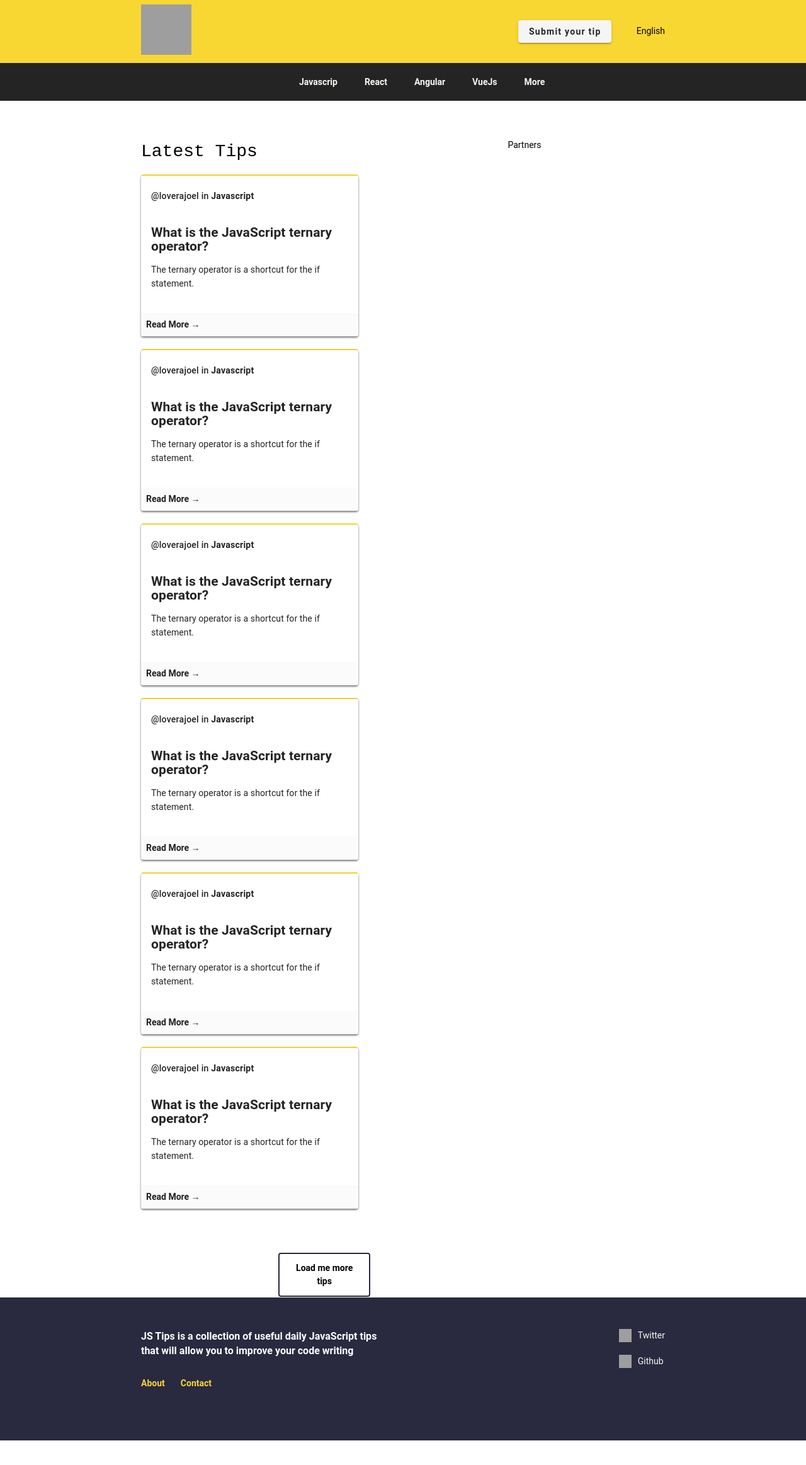
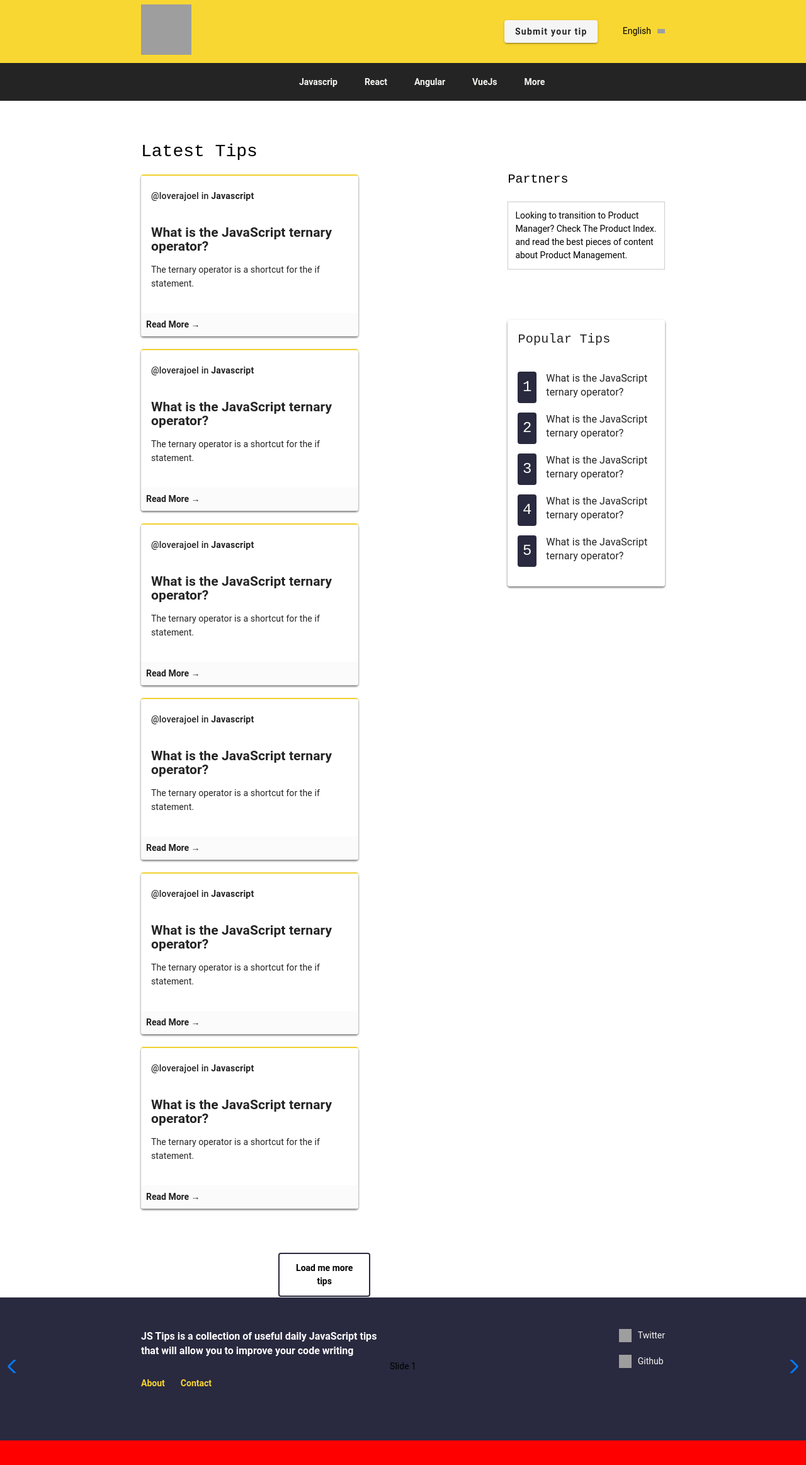
Before and after one commit to huynhquangminh/Js-tip-page-vuejs, a Vue app in the folder js-tip-co/: page /home in a window 1280 px wide. Shown: the top 2326 px of the page at 63% size. Before the commit the page ends 2287 px from the top, so only its background shows below. Built offline with nearby package versions, Linux system fonts and the light colour scheme; grey boxes are pictures that could not be loaded.

Commit message:
update code

```diff
--- a/js-tip-co/package.json
+++ b/js-tip-co/package.json
@@ -9,7 +9,10 @@
   },
   "dependencies": {
     "core-js": "^3.6.5",
+    "swiper": "^6.5.0",
     "vue": "^2.6.11",
+    "vue-awesome-swiper": "^4.1.1",
+    "vue-router": "^3.5.1",
     "vuetify": "^2.4.6"
   },
   "devDependencies": {
--- a/js-tip-co/src/App.vue
+++ b/js-tip-co/src/App.vue
@@ -2,7 +2,7 @@
   <div data-app id="app">
     <Header />
     <Nav />
-    <Home />
+    <router-view />
     <Footer />
   </div>
 </template>
@@ -11,14 +11,12 @@
 import Nav from  './views/Nav.vue'
 import Header from './views/Header.vue'
 import Footer from './views/Footer.vue'
-import Home from './views/Home.vue'
 export default {
   name: 'App',
   components: {
     Nav,
     Header,
-    Footer,
-    Home
+    Footer
   }
 }
 </script>
--- a/js-tip-co/src/components/SidebarLeft.vue
+++ b/js-tip-co/src/components/SidebarLeft.vue
@@ -1,10 +1,27 @@
 <template>
     <div class="sidebarLeft">
-        <div>
-            Partners
+        <div class="sidebarLeft_partners">
+            <div class="sidebarLeft_partners__title">Partners</div>
+            <div class="sidebarLeft_partners__content">
+                Looking to transition to Product Manager?
+                Check The Product Index. and read the best pieces of content about Product Management.
+            </div>
         </div>
-        <div>
-            Looking to transition to Product Manager? Check The Product Index. and read the best pieces of content about Product Management.
+        <div class="sidebarLeft_tips">
+            <v-card>
+                <v-card-title>
+                    <div class="sidebarLeft_tips__title">
+                       Popular Tips
+                    </div>
+                </v-card-title>
+                <v-card-text>
+                    <ul class="sidebarLeft_tips__content">
+                        <li class="sidebarLeft_tips__contentItem" v-for="(item, index) in 5" :key="index">
+                            <div class="sidebarLeft_tips__contentNum">{{index+ 1}}</div> <span class="sidebarLeft_tips__contentText">What is the JavaScript ternary operator?</span>
+                        </li>
+                    </ul>
+                </v-card-text>
+            </v-card>
         </div>
     </div>
 </template>
@@ -15,4 +32,50 @@
 };
 </script>
 <style lang="scss">
+.sidebarLeft {
+    &_partners {
+        &__title {
+            font: 350 20px/1.5 'Roboto Mono', monospace;
+            margin-bottom: 20px;
+        }
+        &__content {
+            border: 1px solid #ccc;
+            margin: 10px 0;
+            display: block;
+            padding: 11px;
+        }
+    }
+    &_tips {
+        border-radius: 4px;
+        background: #fff;
+        box-shadow: 0 2px 2px 1px #cecece;
+        margin-top: 80px;
+        &__title{
+            font: 400 20px/1.5 "Roboto Mono",monospace;
+        }
+        &__content {
+            margin-top: 20px;
+            &Item {
+                display: flex;
+                margin-bottom: 15px;
+            }
+            &Num {
+                width: 50px;
+                height: 50px;
+                border-radius: 4px;
+                background-color: #29293f;
+                font-family: roboto mono,monospace;
+                font-size: 24px;
+                color: #f8f8f4;
+                text-align: center;
+                line-height: 50px;
+                margin: 0 15px 0 0;
+            }
+            &Text {
+                font-size: 16px;
+                color: #242424;
+            }
+        }
+    }
+}
 </style>
--- /dev/null
+++ b/js-tip-co/src/components/SwiperApp.vue
@@ -0,0 +1,44 @@
+<template>
+    <div class="swiperVue">
+        <swiper class="swiper" :options="swiperOption">
+            <swiper-slide>Slide 1</swiper-slide>
+            <swiper-slide>Slide 2</swiper-slide>
+            <div class="swiper-button-prev" slot="button-prev"></div>
+            <div class="swiper-button-next" slot="button-next"></div>
+        </swiper>
+    </div>
+</template>
+<script>
+import { Swiper, SwiperSlide } from 'vue-awesome-swiper';
+export default {
+    name: 'SwiperVue',
+    components: {
+        Swiper,
+        SwiperSlide,
+    },
+    data: function () {
+        return {
+            swiperOption: {
+                navigation: {
+                    nextEl: '.swiper-button-next',
+                    prevEl: '.swiper-button-prev',
+                },
+            },
+        };
+    },
+};
+</script>
+<style lang="scss">
+.swiperVue {
+    width: 100%;
+    height: 755px;
+    background-color: red;
+    margin-top: 100px;
+    .swiper-slide {
+        display: flex;
+        justify-content: center;
+        align-items: center;
+        text-align: center;
+    }
+}
+</style>
--- a/js-tip-co/src/main.js
+++ b/js-tip-co/src/main.js
@@ -1,11 +1,16 @@
 import Vue from 'vue'
 import App from './App.vue'
+import VueAwesomeSwiper from 'vue-awesome-swiper'
+import 'swiper/swiper-bundle.css'
 import Vuetify from 'vuetify'
 import 'vuetify/dist/vuetify.min.css'
+import router from './router'
 Vue.use(Vuetify)
+Vue.use(VueAwesomeSwiper)
 Vue.config.productionTip = false
 const vuetifyOptions = { }
 new Vue({
+  router,
   vuetify: new Vuetify(vuetifyOptions),
   render: h => h(App)
 }).$mount('#app')
--- /dev/null
+++ b/js-tip-co/src/router/index.js
@@ -0,0 +1,27 @@
+import Vue from 'vue'
+import VueRouter from 'vue-router'
+import Home from '../views/Home.vue'
+Vue.use(VueRouter)
+const routes = [
+    {
+        path: '/',
+        name: 'root',
+        redirect: 'home'
+    },
+    {
+        path: '/home',
+        name: 'home',
+        component: Home,
+    },
+    {
+        path: '/javascrip',
+        redirect: 'home'
+    },
+]
+
+const router = new VueRouter({
+    mode: 'history',
+    routes
+})
+
+export default router
--- a/js-tip-co/src/views/Header.vue
+++ b/js-tip-co/src/views/Header.vue
@@ -13,9 +13,9 @@
                 <v-btn class="header_contentAction_btn">
                     <span>Submit your tip</span>
                 </v-btn>
-                <v-menu offset-y :left="true" nudge-right="5" nudge-top="-10" :open-on-hover="true" :close-on-content-click="false">
+                <v-menu offset-y :left="true" nudge-right="5" nudge-top="-10">
                     <template v-slot:activator="{ on, attrs }">
-                        <span v-bind="attrs" v-on="on">{{textLanguage}}</span>
+                        <span v-bind="attrs" v-on="on" class="header_contentAction_language">{{textLanguage}}</span>
                     </template>
                     <v-list>
                         <v-list-item v-for="(item, index) in listLanguage" :key="index">
@@ -69,6 +69,16 @@
                 line-height: 40px;
                 color: #242424;
             }
+            &_language {
+                &::after {
+                    content: "";
+                    background: url(https://www.jstips.co/assets/images/arrow_down.svg) no-repeat;
+                    width: 12px;
+                    height: 7px;
+                    margin: 0 0 1px 10px;
+                    display: inline-block;
+                }
+            }
         }
     }
 }
--- a/js-tip-co/src/views/Home.vue
+++ b/js-tip-co/src/views/Home.vue
@@ -1,5 +1,6 @@
 <template>
     <div class="home">
+        <div class="home_content">
             <div class="home_tips">
                 <div class="home_tips__title">Latest Tips</div>
                 <div class="home_tips__list">
@@ -9,17 +10,23 @@
                 </div>
                 <div class="home_tips__load-more">Load me more tips</div>
             </div>
-        <div>
-          <span>Partners</span>
+            <div class="home_left">
+                <SidebarLeft></SidebarLeft>
             </div>
+        </div>
+        <SwiperVue />
     </div>
 </template>
 <script>
 import ItemTip from '../components/ItemTip.vue';
+import SidebarLeft from '../components/SidebarLeft.vue';
+import SwiperVue from '../components/SwiperApp.vue';
 export default {
     name: 'Home',
     components: {
         ItemTip,
+        SidebarLeft,
+        SwiperVue
     },
     data: function () {
         return {};
@@ -28,11 +35,13 @@
 </script>
 <style lang="scss">
 .home {
+    height: 1900px;
+    padding: 60px 0 0;
+    &_content {
+      display: flex;
       margin: auto;
-    height: 1900px;
       width: 65%;
-    display: flex;
-    padding: 60px 0 0;
+    }
     &_tips {
         width: 70%;
         &__title {
@@ -63,5 +72,9 @@
             }
         }
     }
+    &_left {
+        width: 30%;
+        margin-top: 50px;
+    }
 }
 </style>
```
Also changed, not shown: 1 other file (tests, documents, lock files or other folders). Lines whose indentation alone changed are shown as unchanged.
